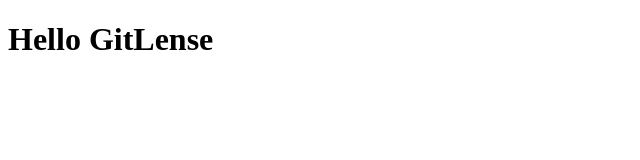
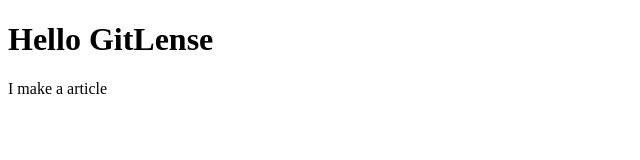
Before and after one commit to fereshteh-dehghani/gitLens-ClassA, a plain HTML site: page index.html in a window 1280 px wide. Shown: the whole page, without its empty margins (0-640 px from the left). Drawn offline with Linux system fonts and the light colour scheme.

Commit message:
create main-article

```diff
--- a/index.html
+++ b/index.html
@@ -10,5 +10,10 @@
     <header>
         <h1>Hello GitLense</h1>
     </header>
+    <main>
+        <article>
+            <p>I make a article</p>
+        </article>
+    </main>
 </body>
 </html>
```
